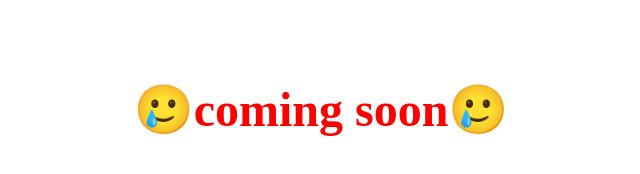
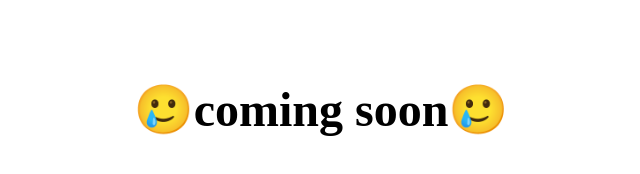
Before and after one commit to Ravindusathsara123/BLACK-TIGERS, a plain HTML site: page Menu.html in a window 1280 px wide. Shown: the whole page, without its empty margins (319-959 px from the left). Drawn offline with Linux system fonts and the light colour scheme.

Commit message:
Update Menu.html

```diff
--- a/Menu.html
+++ b/Menu.html
@@ -4,6 +4,6 @@
   <head>
     <title> coming soon </title></head>
     <body>
-      <h1> <br><br><center><b><font size="50"><font face="roman"color="red">🥲coming soon🥲</b></h1></center></font>
+      <h1> <br><br><center><b><font size="50"><font face="roman"color="black">🥲coming soon🥲</b></h1></center></font>
       </body>
   </html>
```
